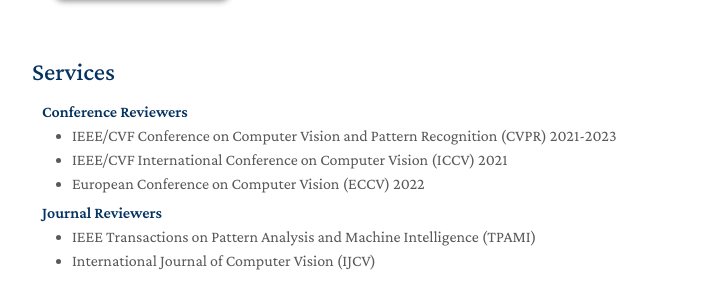
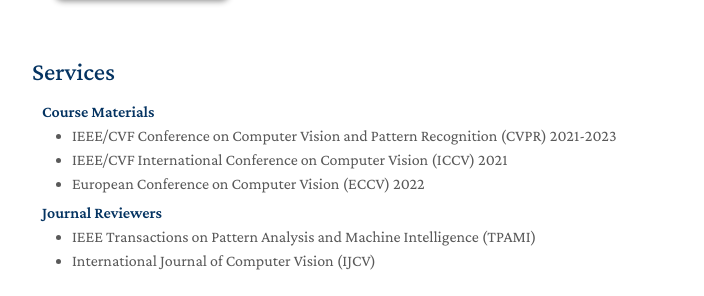
Before and after one commit to rinaldiferri/rinaldiferri.github.io, a Jekyll site: the page built from index.md, in a window 1280 px wide and 1376 px high. Shown: the part 965-1261 px from the top of the window, without its empty margins (438-1142 px from the left). Built offline with Jekyll 4.4.1, drawn with Linux system fonts in a browser that asks for light colours; a style sheet for code colours, icons or effects is not loaded; our own code applies the rules of GitHub Pages for plain Markdown files.

Commit message:
Update services.md

```diff
--- a/_includes/services.md
+++ b/_includes/services.md
@@ -1,6 +1,6 @@
 ## Services
 
-<h4 style="margin:0 10px 0;">Conference Reviewers</h4>
+<h4 style="margin:0 10px 0;">Course Materials</h4>
 
 <ul style="margin:0 0 5px;">
   <li><a href="http://cvpr2023.thecvf.com/"><autocolor>IEEE/CVF Conference on Computer Vision and Pattern Recognition (CVPR) 2021-2023</autocolor></a></li>
```
